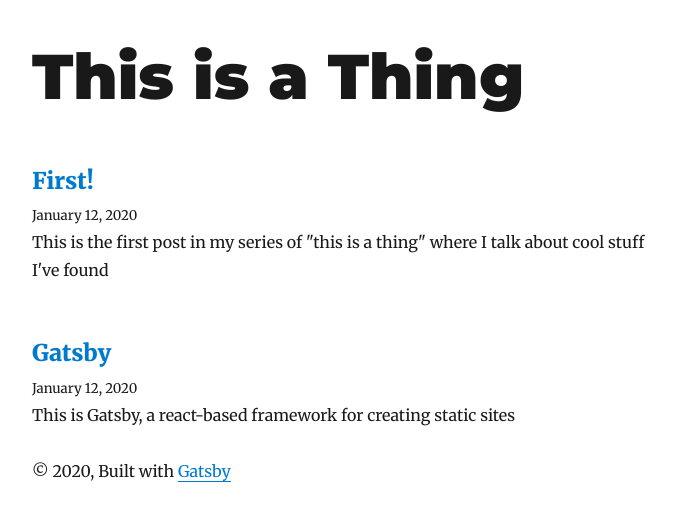
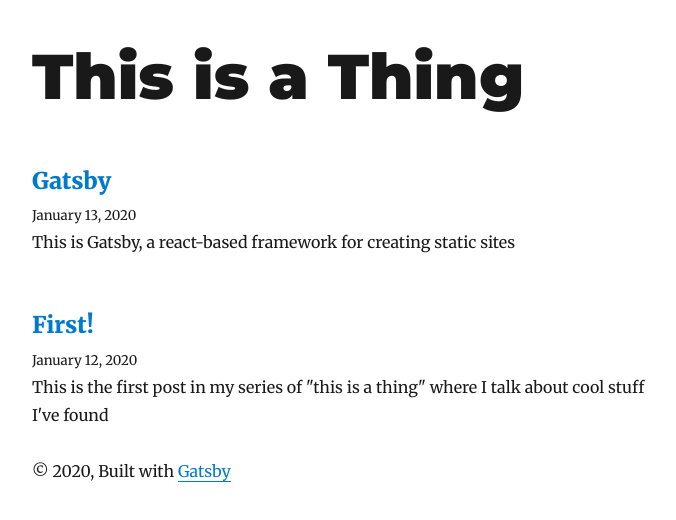
Before and after one commit to fdoyle/this-is-a-thing, a Gatsby site: page / in a window 1280 px wide. Shown: the whole page, without its empty margins (293-969 px from the left). Built offline with nearby package versions, Linux system fonts and the light colour scheme; Gatsby itself is replaced by a stand-in of ours; some packages are replaced by stand-ins of ours.

Commit message:
move gatsby post back a day

```diff
--- a/content/blog/gatsby/index.md
+++ b/content/blog/gatsby/index.md
@@ -1,6 +1,6 @@
 ---
 title: Gatsby
-date: "2020-01-12T04:31:25Z"
+date: "2020-01-13T04:31:25Z"
 description: This is Gatsby, a react-based framework for creating static sites
 ---
 
```
